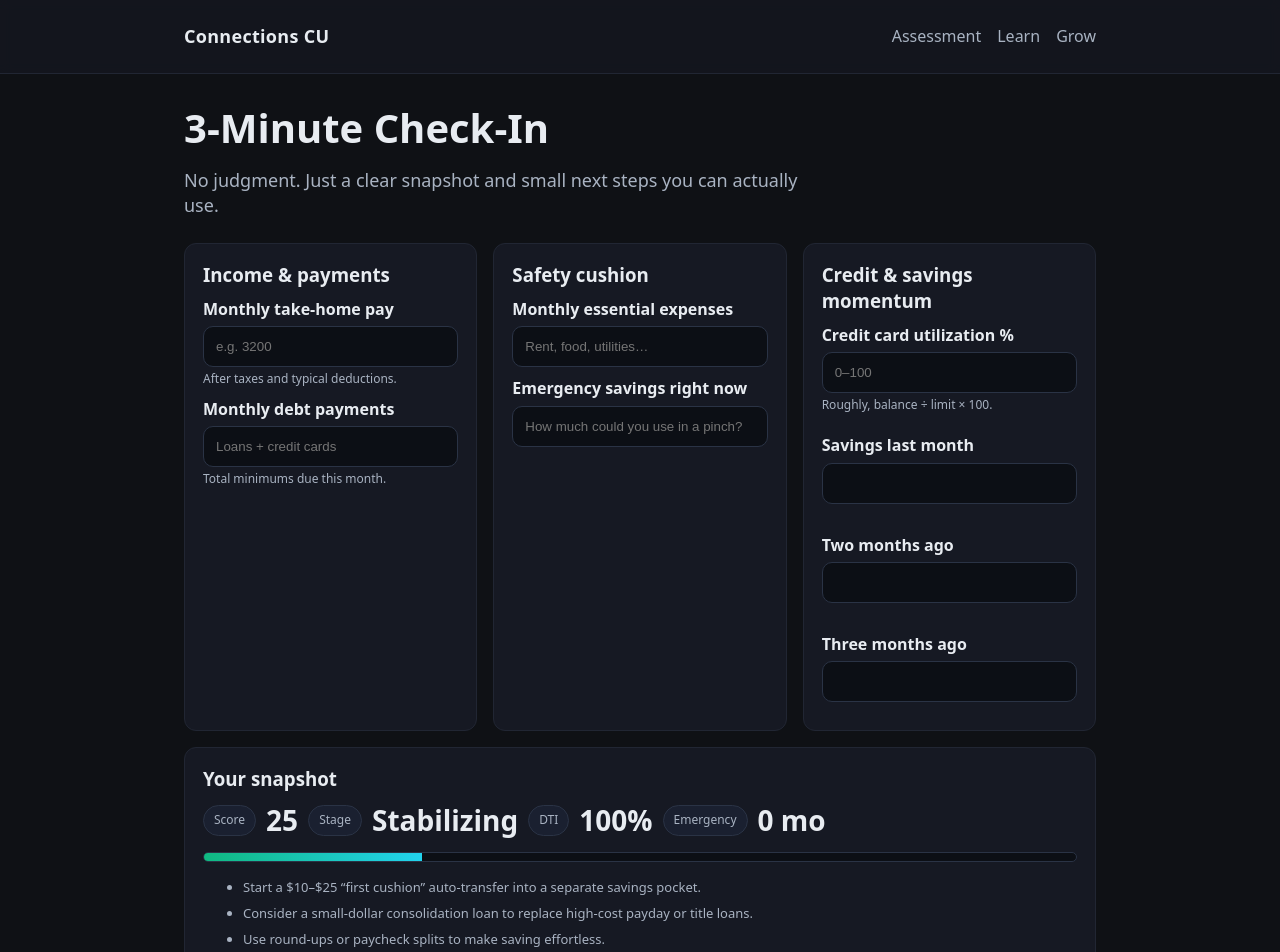
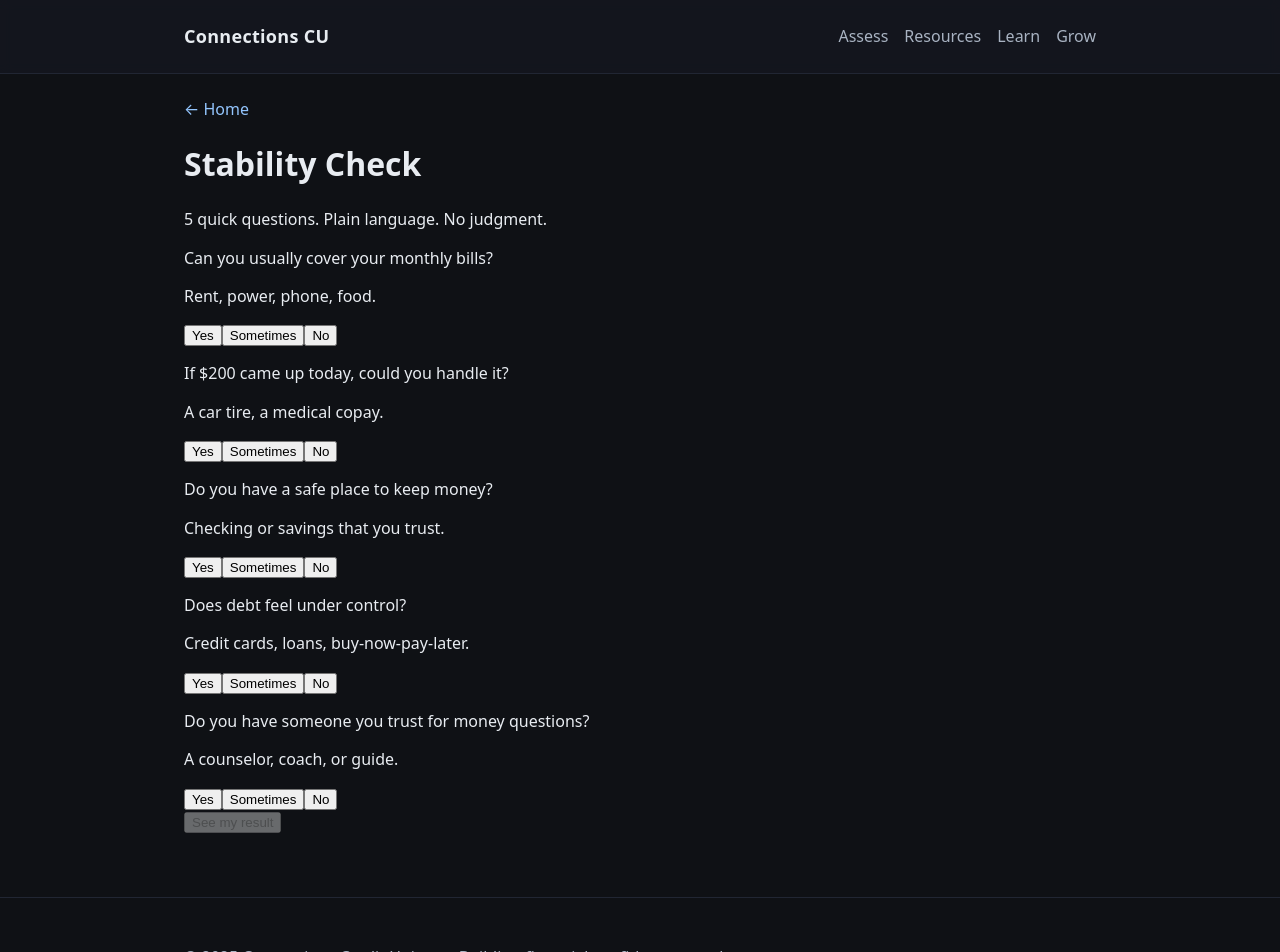
Before and after one commit to Ktm0660/CCU_Financial_Health_App, a Next.js app in the folder ccu-financial-health-app/: page /assess in a window 1280 px wide. Shown: the top 952 px of the page. Built offline with nearby package versions, Linux system fonts and the light colour scheme.

Commit message:
Build conversational stability check and resources

```diff
--- a/ccu-financial-health-app/src/app/assess/page.tsx
+++ b/ccu-financial-health-app/src/app/assess/page.tsx
@@ -1,141 +1,209 @@
-'use client';
-import { useMemo, useState } from 'react';
-import { toNum, calcDTI, calcEmergencyMonths, calcSavingsProgress, normalizeTo100, scoreToBand, buildRecommendations } from '@/lib/health';
+"use client";
+import { useMemo, useState } from "react";
+import Link from "next/link";
+import { resources } from "@/lib/resources";
 
-type Answers = {
-  monthlyIncome: string;
-  monthlyDebt: string;
-  monthlyExpenses: string;
-  emergencyFund: string;
-  creditUtilization: string;
-  savings1: string;
-  savings2: string;
-  savings3: string;
+type Answer = 0 | 1 | 2; // 0 = No, 1 = Sometimes, 2 = Yes
+
+type Q = {
+  id: string;
+  prompt: string;
+  note?: string;
 };
 
-const initial: Answers = {
-  monthlyIncome: '',
-  monthlyDebt: '',
-  monthlyExpenses: '',
-  emergencyFund: '',
-  creditUtilization: '',
-  savings1: '',
-  savings2: '',
-  savings3: '',
-};
+type Outcome = "Stable" | "Strained" | "In Crisis";
+
+const QUESTIONS: Q[] = [
+  {
+    id: "cover-bills",
+    prompt: "Can you usually cover your monthly bills?",
+    note: "Rent, power, phone, food.",
+  },
+  {
+    id: "unexpected-200",
+    prompt: "If $200 came up today, could you handle it?",
+    note: "A car tire, a medical copay.",
+  },
+  {
+    id: "safe-banking",
+    prompt: "Do you have a safe place to keep money?",
+    note: "Checking or savings that you trust.",
+  },
+  {
+    id: "debt-stress",
+    prompt: "Does debt feel under control?",
+    note: "Credit cards, loans, buy-now-pay-later.",
+  },
+  {
+    id: "trusted-help",
+    prompt: "Do you have someone you trust for money questions?",
+    note: "A counselor, coach, or guide.",
+  },
+];
+
+const OPTIONS: { label: string; value: Answer }[] = [
+  { label: "Yes", value: 2 },
+  { label: "Sometimes", value: 1 },
+  { label: "No", value: 0 },
+];
+
+function outcomeFromScore(total: number): Outcome {
+  if (total >= 8) return "Stable";
+  if (total >= 4) return "Strained";
+  return "In Crisis";
+}
+
+function recommendations(outcome: Outcome) {
+  if (outcome === "Stable") {
+    return [
+      "Set up auto-save, even a few dollars.",
+      "Check your credit and plan one goal.",
+      "Meet a counselor to map your next step.",
+    ];
+  }
+  if (outcome === "Strained") {
+    return [
+      "Talk with a counselor. Make a simple plan.",
+      "Use auto-pay to avoid late fees.",
+      "Look at our small-dollar relief loan for short gaps.",
+    ];
+  }
+  return [
+    "You are not alone. Start with a short talk with a counselor.",
+    "Avoid payday rollovers. Ask about our relief loan.",
+    "Open a no-minimum savings and add $5 when you can.",
+  ];
+}
 
 export default function AssessPage() {
-  const [a, setA] = useState<Answers>(initial);
+  const [answers, setAnswers] = useState<Record<string, Answer | null>>(
+    Object.fromEntries(QUESTIONS.map((q) => [q.id, null]))
+  );
+  const [done, setDone] = useState(false);
 
-  const metrics = useMemo(() => {
-    const income = toNum(a.monthlyIncome);
-    const debt = toNum(a.monthlyDebt);
-    const expenses = toNum(a.monthlyExpenses);
-    const fund = toNum(a.emergencyFund);
-    const util = Math.max(0, Math.min(100, toNum(a.creditUtilization) ?? 0));
+  const total = useMemo(
+    () => Object.values(answers).reduce<number>((acc, v) => acc + (v ?? 0), 0),
+    [answers]
+  );
 
-    const dti = calcDTI(debt, income); // 0..100 (higher=worse)
-    const monthsEmergency = calcEmergencyMonths({ monthlyExpenses: expenses, emergencyFund: fund }); // 0..12
-    const savingsMomentum = calcSavingsProgress(
-      [toNum(a.savings1) ?? 0, toNum(a.savings2) ?? 0, toNum(a.savings3) ?? 0]
-    ); // 0..100
+  const completed = useMemo(
+    () => Object.values(answers).every((v) => v !== null),
+    [answers]
+  );
 
-    const goodDTI = 100 - dti; // re-orient so high=good
-    const monthsScore = Math.round(Math.min(100, (monthsEmergency / 6) * 100)); // 6 months -> 100
-    const score = normalizeTo100(goodDTI, monthsScore, savingsMomentum, 100 - util);
-    const band = scoreToBand(score);
-    const recs = buildRecommendations({
-      dti,
-      monthsEmergency,
-      savingsMomentum,
-      creditUtilization: util,
-    });
-    return { dti, monthsEmergency, savingsMomentum, util, score, band, recs };
-  }, [a]);
+  const outcome = useMemo(() => outcomeFromScore(total), [total]);
 
-  function onChange<K extends keyof Answers>(key: K, val: string) {
-    setA(prev => ({ ...prev, [key]: val }));
+  const suggested = useMemo(() => {
+    const base = recommendations(outcome);
+    const picks =
+      outcome === "Stable"
+        ? ["starter-savings", "itin-credit", "counseling"]
+        : outcome === "Strained"
+        ? ["relief-loan", "counseling", "fee-transparency"]
+        : ["relief-loan", "counseling", "starter-savings"];
+    const res = resources.filter((r) => picks.includes(r.id));
+    return { base, res };
+  }, [outcome]);
+
+  function select(id: string, value: Answer) {
+    setAnswers((prev) => ({ ...prev, [id]: value }));
   }
 
   return (
-    <section>
-      <h1 className="h1">3-Minute Check-In</h1>
-      <p className="lede">No judgment. Just a clear snapshot and small next steps you can actually use.</p>
+    <main className="mx-auto max-w-2xl p-6">
+      <Link href="/" className="text-sm underline">
+        &larr; Home
+      </Link>
+      <h1 className="mt-4 text-3xl font-bold">Stability Check</h1>
+      <p className="mt-2 text-neutral-700">
+        5 quick questions. Plain language. No judgment.
+      </p>
 
-      <div className="grid">
-        <div className="card">
-          <h3>Income & payments</h3>
-          <div className="field">
-            <label>Monthly take-home pay</label>
-            <input className="input" placeholder="e.g. 3200" inputMode="decimal"
-              value={a.monthlyIncome} onChange={e=>onChange('monthlyIncome', e.target.value)} />
-            <div className="help">After taxes and typical deductions.</div>
-          </div>
-          <div className="field">
-            <label>Monthly debt payments</label>
-            <input className="input" placeholder="Loans + credit cards" inputMode="decimal"
-              value={a.monthlyDebt} onChange={e=>onChange('monthlyDebt', e.target.value)} />
-            <div className="help">Total minimums due this month.</div>
+      {!done && (
+        <div className="mt-6 space-y-6">
+          {QUESTIONS.map((q) => (
+            <div key={q.id} className="rounded-lg border p-4">
+              <p className="text-lg">{q.prompt}</p>
+              {q.note && (
+                <p className="mt-1 text-sm text-neutral-600">{q.note}</p>
+              )}
+              <div className="mt-3 flex gap-2">
+                {OPTIONS.map((o) => (
+                  <button
+                    key={o.label}
+                    onClick={() => select(q.id, o.value)}
+                    className={`rounded-md border px-3 py-2 text-sm ${
+                      answers[q.id] === o.value
+                        ? "bg-black text-white"
+                        : "bg-white"
+                    }`}
+                    aria-pressed={answers[q.id] === o.value}
+                  >
+                    {o.label}
+                  </button>
+                ))}
+              </div>
+            </div>
+          ))}
+
+          <button
+            className="mt-2 w-full rounded-md bg-black px-4 py-3 text-white disabled:opacity-50"
+            disabled={!completed}
+            onClick={() => setDone(true)}
+          >
+            See my result
+          </button>
+        </div>
+      )}
+
+      {done && (
+        <div className="mt-6 space-y-6">
+          <section className="rounded-lg border p-4">
+            <p className="text-sm text-neutral-600">Your result</p>
+            <h2 className="mt-1 text-2xl font-semibold">{outcome}</h2>
+            <p className="mt-2">
+              This is a starting point. It’s not a label. We can move forward together.
+            </p>
+          </section>
+
+          <section className="rounded-lg border p-4">
+            <h3 className="text-lg font-semibold">Next best steps</h3>
+            <ul className="mt-2 list-disc space-y-1 pl-5">
+              {suggested.base.map((tip, i) => (
+                <li key={i}>{tip}</li>
+              ))}
+            </ul>
+          </section>
+
+          <section className="rounded-lg border p-4">
+            <h3 className="text-lg font-semibold">Helpful resources</h3>
+            <div className="mt-3 grid grid-cols-1 gap-3 sm:grid-cols-2">
+              {suggested.res.map((r) => (
+                <a
+                  key={r.id}
+                  href={r.href}
+                  className="rounded-md border p-3 hover:bg-neutral-50"
+                >
+                  <div className="text-xs uppercase tracking-wide text-neutral-500">
+                    {r.tag}
+                  </div>
+                  <div className="mt-1 font-medium">{r.title}</div>
+                  <p className="mt-1 text-sm text-neutral-700">{r.summary}</p>
+                </a>
+              ))}
+            </div>
+          </section>
+
+          <div className="flex gap-2">
+            <button onClick={() => setDone(false)} className="rounded-md border px-4 py-2">
+              Start over
+            </button>
+            <Link href="/resources" className="rounded-md bg-black px-4 py-2 text-white">
+              See all resources
+            </Link>
           </div>
         </div>
-
-        <div className="card">
-          <h3>Safety cushion</h3>
-          <div className="field">
-            <label>Monthly essential expenses</label>
-            <input className="input" placeholder="Rent, food, utilities…" inputMode="decimal"
-              value={a.monthlyExpenses} onChange={e=>onChange('monthlyExpenses', e.target.value)} />
-          </div>
-          <div className="field">
-            <label>Emergency savings right now</label>
-            <input className="input" placeholder="How much could you use in a pinch?" inputMode="decimal"
-              value={a.emergencyFund} onChange={e=>onChange('emergencyFund', e.target.value)} />
-          </div>
-        </div>
-
-        <div className="card">
-          <h3>Credit & savings momentum</h3>
-          <div className="field">
-            <label>Credit card utilization %</label>
-            <input className="input" placeholder="0–100" inputMode="decimal"
-              value={a.creditUtilization} onChange={e=>onChange('creditUtilization', e.target.value)} />
-            <div className="help">Roughly, balance ÷ limit × 100.</div>
-          </div>
-          <div className="row">
-            <div className="field" style={{flex:'1 1 120px'}}>
-              <label>Savings last month</label>
-              <input className="input" inputMode="decimal" value={a.savings1} onChange={e=>onChange('savings1', e.target.value)} />
-            </div>
-            <div className="field" style={{flex:'1 1 120px'}}>
-              <label>Two months ago</label>
-              <input className="input" inputMode="decimal" value={a.savings2} onChange={e=>onChange('savings2', e.target.value)} />
-            </div>
-            <div className="field" style={{flex:'1 1 120px'}}>
-              <label>Three months ago</label>
-              <input className="input" inputMode="decimal" value={a.savings3} onChange={e=>onChange('savings3', e.target.value)} />
-            </div>
-          </div>
-        </div>
-      </div>
-
-      <div className="card" style={{marginTop:16}}>
-        <h3>Your snapshot</h3>
-        <div className="row">
-          <div className="kpi"><span className="badge">Score</span><span className="num">{metrics.score}</span></div>
-          <div className="kpi"><span className="badge">Stage</span><span className="num">{metrics.band}</span></div>
-          <div className="kpi"><span className="badge">DTI</span><span className="num">{metrics.dti}%</span></div>
-          <div className="kpi"><span className="badge">Emergency</span><span className="num">{metrics.monthsEmergency} mo</span></div>
-        </div>
-        <div className="progress" style={{marginTop:12}}>
-          <span style={{ width: `${metrics.score}%` }} />
-        </div>
-        <ul>
-          {metrics.recs.map((r, i) => <li key={i} className="note" style={{marginTop:8}}>{r}</li>)}
-        </ul>
-        <div style={{marginTop:12}}>
-          <a className="btn btn-primary" href="/grow">See tools that match</a>
-        </div>
-      </div>
-    </section>
+      )}
+    </main>
   );
 }
--- a/ccu-financial-health-app/src/app/layout.tsx
+++ b/ccu-financial-health-app/src/app/layout.tsx
@@ -1,9 +1,10 @@
-import './globals.css';
-import type { Metadata } from 'next';
+import "./globals.css";
+import type { Metadata } from "next";
+import Link from "next/link";
 
 export const metadata: Metadata = {
-  title: 'Connections CU • Financial Wellness Companion',
-  description: 'Build financial confidence with clear steps, tools, and real human help.',
+  title: "Connections CU • Financial Wellness Companion",
+  description: "Build financial confidence with clear steps, tools, and real human help.",
 };
 
 export default function RootLayout({ children }: { children: React.ReactNode }) {
@@ -12,11 +13,14 @@ export default function RootLayout({ children }: { children: React.ReactNode })
       <body>
         <header className="site-header">
           <div className="container header-row">
-            <a className="brand" href="/">Connections CU</a>
+            <Link className="brand" href="/">
+              Connections CU
+            </Link>
             <nav className="nav">
-              <a href="/assess">Assessment</a>
-              <a href="/learn">Learn</a>
-              <a href="/grow">Grow</a>
+              <Link href="/assess">Assess</Link>
+              <Link href="/resources">Resources</Link>
+              <Link href="/learn">Learn</Link>
+              <Link href="/grow">Grow</Link>
             </nav>
           </div>
         </header>
--- /dev/null
+++ b/ccu-financial-health-app/src/lib/resources.ts
@@ -0,0 +1,45 @@
+export type Resource = {
+  id: string;
+  title: string;
+  summary: string;
+  href: string;
+  tag: 'Emergency' | 'Credit' | 'Savings' | 'Counseling';
+};
+
+export const resources: Resource[] = [
+  {
+    id: 'relief-loan',
+    title: 'Small-Dollar Relief Loan',
+    summary: 'Fast cash with fair terms. Lower fees than payday lenders.',
+    href: '/resources#relief-loan',
+    tag: 'Emergency',
+  },
+  {
+    id: 'counseling',
+    title: 'Free Financial Counseling',
+    summary: 'Talk to a certified counselor. No judgment. Private.',
+    href: '/resources#counseling',
+    tag: 'Counseling',
+  },
+  {
+    id: 'itin-credit',
+    title: 'ITIN Credit Builder',
+    summary: 'Build credit with an ITIN. Clear payments and reporting.',
+    href: '/resources#itin-credit',
+    tag: 'Credit',
+  },
+  {
+    id: 'starter-savings',
+    title: 'Starter Savings',
+    summary: 'Open with a few dollars. Build a habit with auto-save.',
+    href: '/resources#starter-savings',
+    tag: 'Savings',
+  },
+  {
+    id: 'fee-transparency',
+    title: 'Transparent Fees',
+    summary: 'We show costs up front. No surprises.',
+    href: '/resources#fee-transparency',
+    tag: 'Counseling',
+  },
+];
```
Also changed, not shown: ccu-financial-health-app/src/app/page.tsx (+26 -3 lines), ccu-financial-health-app/src/app/resources/page.tsx (added, +37 -0 lines).
